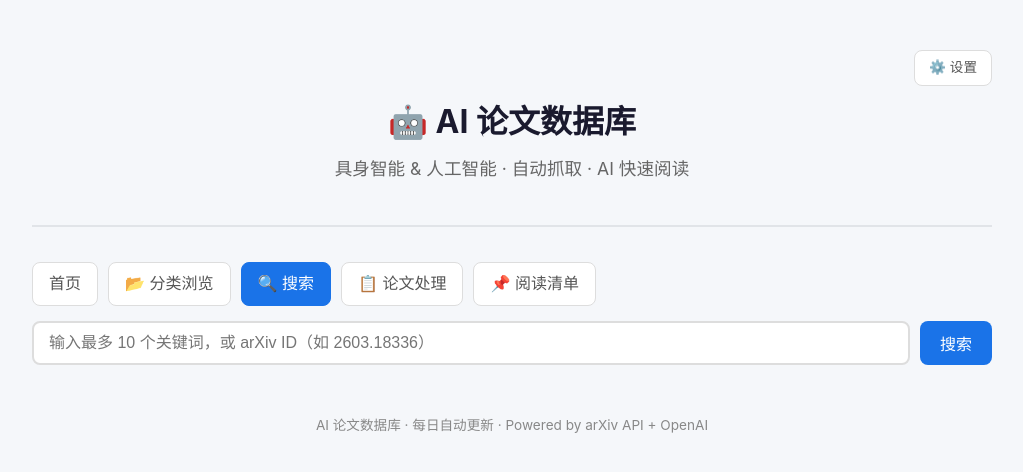
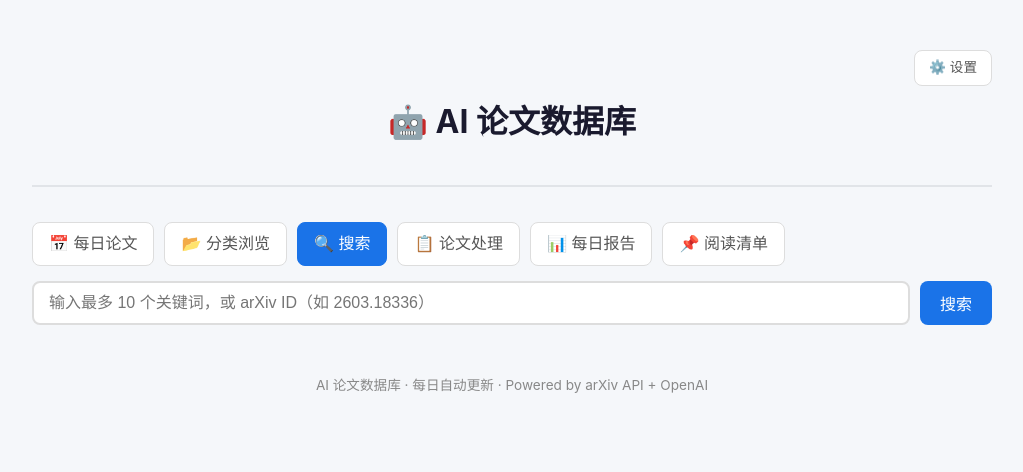
Before and after one commit to 040822/arxiv, a Flask app: page /search in a window 1280 px wide. Shown: the top 472 px of the page, without its empty margins (128-1151 px from the left). Run offline with Flask 3, Linux system fonts and the light colour scheme.

Commit message:
修改各页面没对齐的nav-bar和副标题

```diff
--- a/templates/browse.html
+++ b/templates/browse.html
@@ -19,11 +19,10 @@
                 <a href="/settings" class="settings-btn" title="设置">⚙️ 设置</a>
             </div>
             <h1>🤖 AI 论文数据库</h1>
-            <p class="subtitle">具身智能 & 人工智能 · 自动抓取 · AI 快速阅读</p>
         </header>
 
         <nav class="nav-bar">
-            <a href="/" class="nav-link">首页</a>
+            <a href="/" class="nav-link">📅 每日论文</a>
             <a href="/browse" class="nav-link active">📂 分类浏览</a>
             <a href="/search" class="nav-link">🔍 搜索</a>
             <a href="/tasks" class="nav-link">📋 论文处理</a>
--- a/templates/paper.html
+++ b/templates/paper.html
@@ -18,10 +18,11 @@
         </header>
 
         <nav class="nav-bar">
-            <a href="/" class="nav-link">← 返回首页</a>
+            <a href="/" class="nav-link">📅 每日论文</a>
             <a href="/browse" class="nav-link">📂 分类浏览</a>
             <a href="/search" class="nav-link">🔍 搜索</a>
             <a href="/tasks" class="nav-link">📋 论文处理</a>
+            <a href="/reports" class="nav-link">📊 每日报告</a>
             <a href="/reading-list" class="nav-link">📌 阅读清单</a>
         </nav>
 
--- a/templates/reports.html
+++ b/templates/reports.html
@@ -17,11 +17,12 @@
         </header>
 
         <nav class="nav-bar">
-            <a href="/" class="nav-link">首页</a>
+            <a href="/" class="nav-link">📅 每日论文</a>
             <a href="/browse" class="nav-link">📂 分类浏览</a>
             <a href="/search" class="nav-link">🔍 搜索</a>
             <a href="/tasks" class="nav-link">📋 论文处理</a>
             <a href="/reports" class="nav-link active">📊 每日报告</a>
+            <a href="/reading-list" class="nav-link">📌 阅读清单</a>
         </nav>
 
         <div class="settings-section">
--- a/templates/search.html
+++ b/templates/search.html
@@ -19,14 +19,14 @@
                 <a href="/settings" class="settings-btn" title="设置">⚙️ 设置</a>
             </div>
             <h1>🤖 AI 论文数据库</h1>
-            <p class="subtitle">具身智能 & 人工智能 · 自动抓取 · AI 快速阅读</p>
         </header>
 
         <nav class="nav-bar">
-            <a href="/" class="nav-link">首页</a>
+            <a href="/" class="nav-link">📅 每日论文</a>
             <a href="/browse" class="nav-link">📂 分类浏览</a>
             <a href="/search" class="nav-link active">🔍 搜索</a>
             <a href="/tasks" class="nav-link">📋 论文处理</a>
+            <a href="/reports" class="nav-link">📊 每日报告</a>
             <a href="/reading-list" class="nav-link">📌 阅读清单</a>
         </nav>
 
--- a/templates/tasks.html
+++ b/templates/tasks.html
@@ -17,7 +17,7 @@
         </header>
 
         <nav class="nav-bar">
-            <a href="/" class="nav-link">首页</a>
+            <a href="/" class="nav-link">📅 每日论文</a>
             <a href="/browse" class="nav-link">📂 分类浏览</a>
             <a href="/search" class="nav-link">🔍 搜索</a>
             <a href="/tasks" class="nav-link active">📋 论文处理</a>
```
